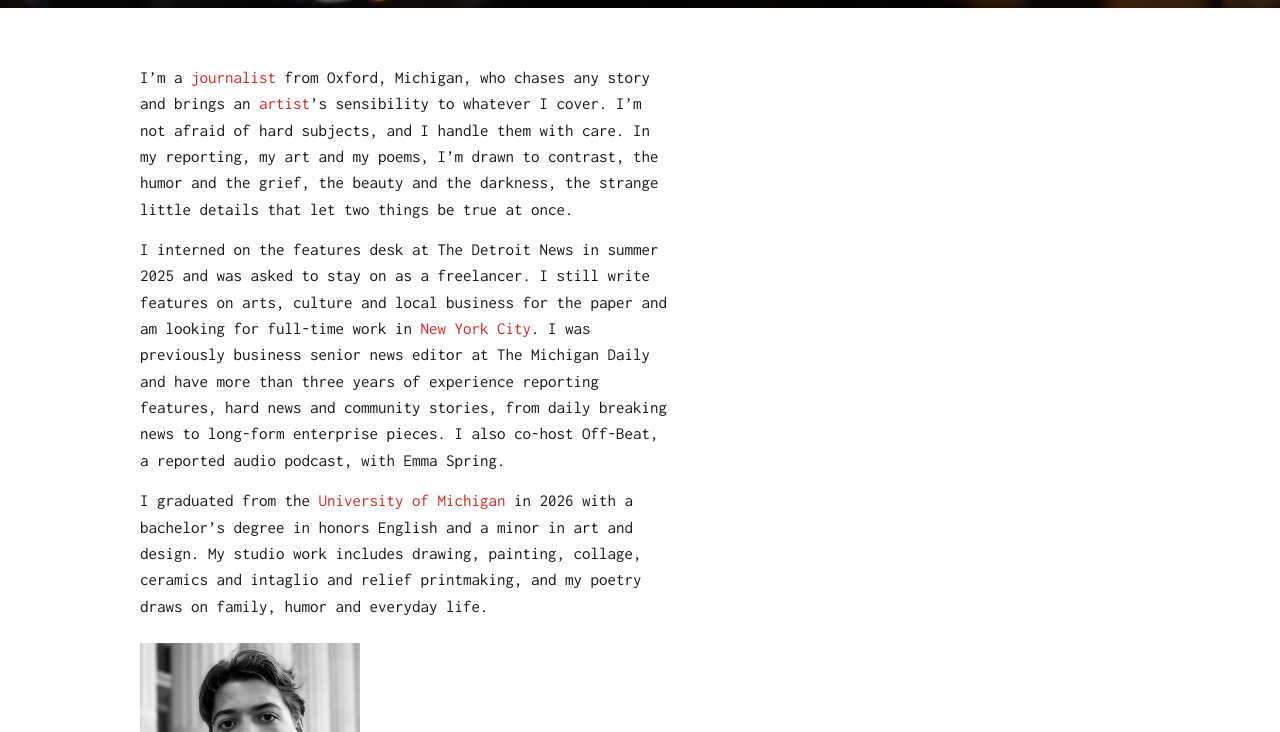
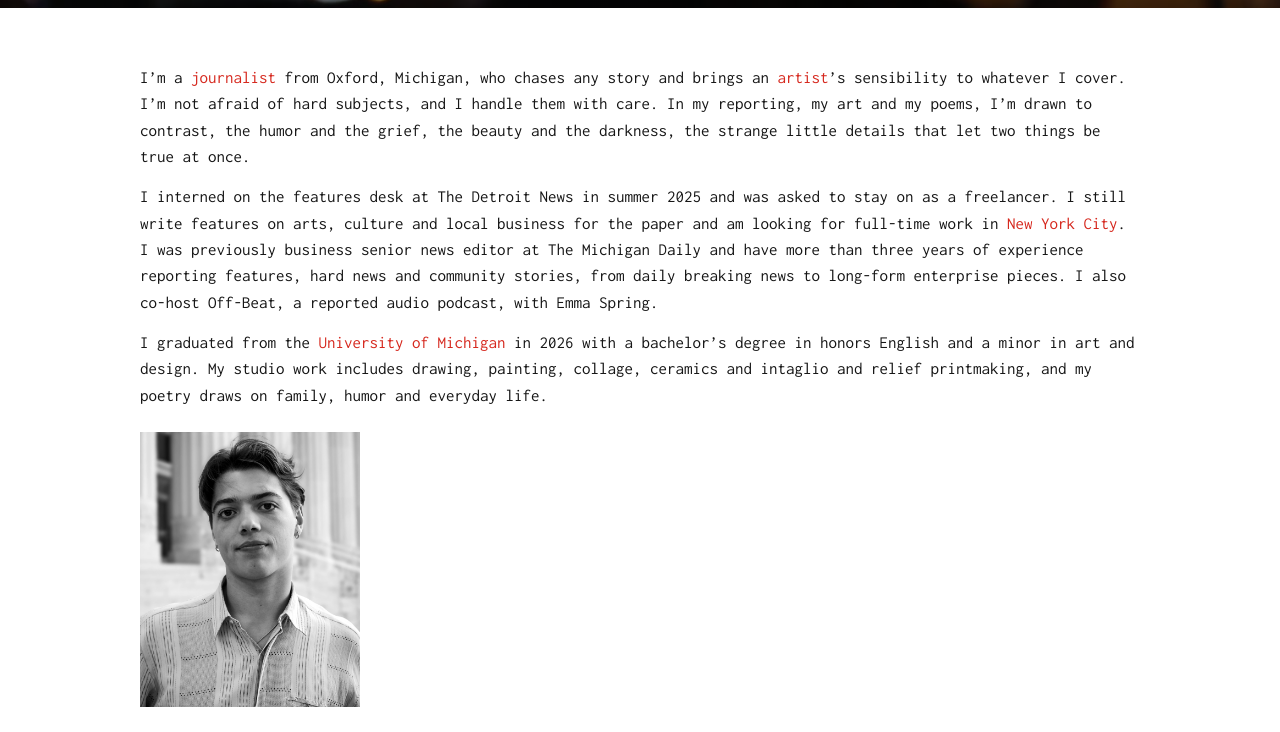
Before and after one commit to barrettdolata/barrett-site, a plain HTML site: page index.html in a window 1280 px wide. Shown: the part 488-1220 px from the top of the page. Drawn offline with Linux system fonts and the light colour scheme; grey boxes are pictures that could not be loaded.

Commit message:
Widen About text on desktop
Co-Authored-By: Claude Opus 5.5 <noreply@anthropic.com>
Claude-Session: https://claude.ai/code/session_018pZ6oyXtPBpDkfqown3mky

```diff
--- a/index.html
+++ b/index.html
@@ -205,7 +205,8 @@ body.bk-lock { overflow: hidden; }
 .portrait-photo img { position: absolute; inset: 0; width: 100%; height: 100%; object-fit: cover; display: block; }
 
 #about .about { grid-template-columns: 1fr; }
-#about .about > div { max-width: 62ch; }
+#about .about > div { max-width: none; }
+#about .about p { max-width: none; }
 .portrait-photo.small { width: 220px; margin-top: 24px; }
 @media (max-width: 700px) { .portrait-photo.small { margin-left: auto; margin-right: auto; } }
 
```
